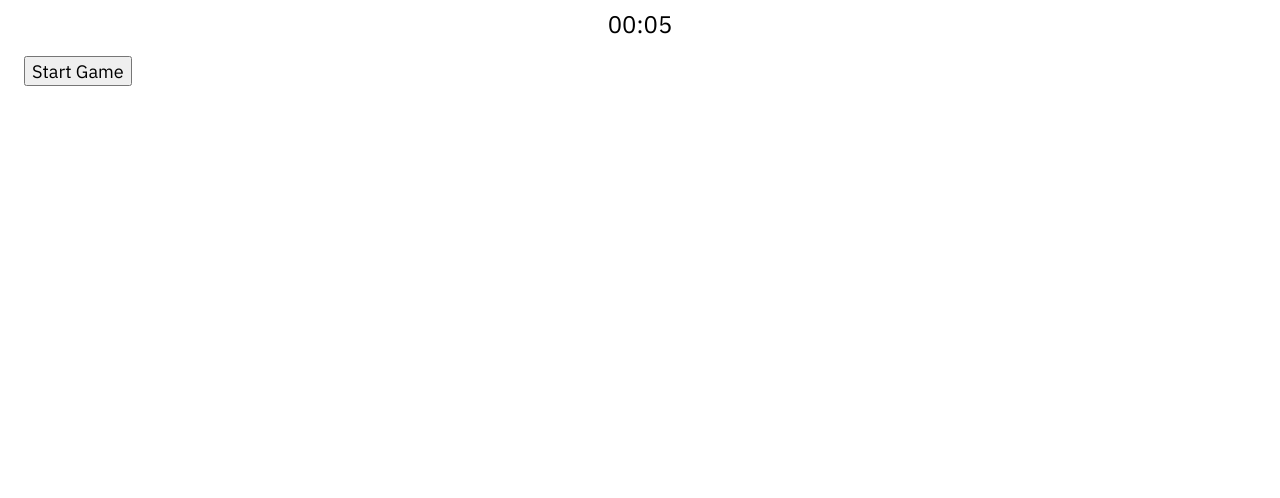
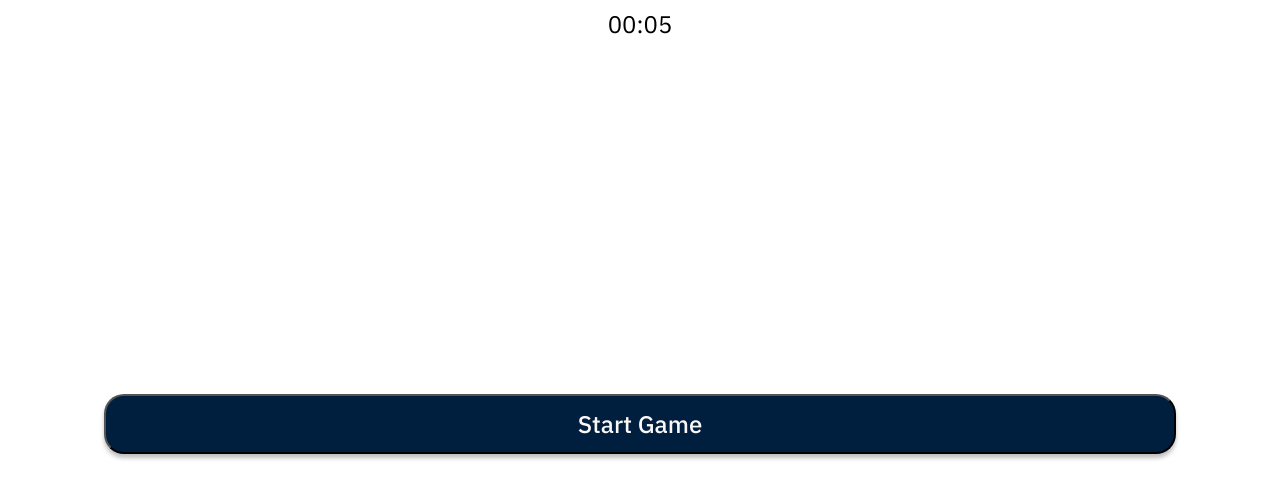
Before and after one commit to JoStrecker/icon_memory, a Nuxt app: page / in a window 1280 px wide. Shown: the top 498 px of the page. Built offline with nearby package versions, Linux system fonts and the light colour scheme.

Commit message:
- add more colors - add 3-card game - add time to score - some layout changes

```diff
--- a/components/GameField.vue
+++ b/components/GameField.vue
@@ -30,7 +30,6 @@ const emits = defineEmits(['onCardClick'])
   flex-wrap: wrap;
   justify-content: center;
   gap: 1rem;
-  padding: 0 6rem;
 }
 
 .field {
--- a/composables/useMemoryCard.ts
+++ b/composables/useMemoryCard.ts
@@ -8,21 +8,21 @@ export const useMemoryCard = () => {
     <MemoryCard>{cardId: 2, name: "Favorite", icon: "favorite", color: MemoryCardColor.Yellow},
     <MemoryCard>{cardId: 3, name: "Delete", icon: "delete", color: MemoryCardColor.Red},
     <MemoryCard>{cardId: 4, name: "Logout", icon: "logout", color: MemoryCardColor.Teal},
-    <MemoryCard>{cardId: 5, name: "Login", icon: "login", color: MemoryCardColor.Green},
-    <MemoryCard>{cardId: 6, name: "Bolt", icon: "bolt", color: MemoryCardColor.Yellow},
-    <MemoryCard>{cardId: 7, name: "Key", icon: "key", color: MemoryCardColor.Yellow},
-    <MemoryCard>{cardId: 8, name: "Done All", icon: "done_all", color: MemoryCardColor.Blue},
-    <MemoryCard>{cardId: 9, name: "Javascript", icon: "javascript", color: MemoryCardColor.Yellow},
-    <MemoryCard>{cardId: 10, name: "Person", icon: "person", color: MemoryCardColor.Teal},
+    <MemoryCard>{cardId: 5, name: "Login", icon: "login", color: MemoryCardColor.Pink},
+    <MemoryCard>{cardId: 6, name: "Bolt", icon: "bolt", color: MemoryCardColor.Purple},
+    <MemoryCard>{cardId: 7, name: "Key", icon: "key", color: MemoryCardColor.LightBlue},
+    <MemoryCard>{cardId: 8, name: "Done All", icon: "done_all", color: MemoryCardColor.LightGreen},
+    <MemoryCard>{cardId: 9, name: "Javascript", icon: "javascript", color: MemoryCardColor.Orange},
+    <MemoryCard>{cardId: 10, name: "Person", icon: "person", color: MemoryCardColor.Yellow},
     <MemoryCard>{cardId: 11, name: "Rocket Launch", icon: "rocket_launch", color: MemoryCardColor.Teal},
     <MemoryCard>{cardId: 12, name: "Diamond", icon: "diamond", color: MemoryCardColor.Blue},
     <MemoryCard>{cardId: 13, name: "Forest", icon: "forest", color: MemoryCardColor.Green},
-    <MemoryCard>{cardId: 14, name: "Public", icon: "public", color: MemoryCardColor.Blue},
-    <MemoryCard>{cardId: 15, name: "Tsunami", icon: "tsunami", color: MemoryCardColor.Teal},
-    <MemoryCard>{cardId: 16, name: "Language", icon: "language", color: MemoryCardColor.Teal},
-    <MemoryCard>{cardId: 17, name: "Verified", icon: "verified", color: MemoryCardColor.Yellow},
-    <MemoryCard>{cardId: 18, name: "Flutter Dash", icon: "flutter_dash", color: MemoryCardColor.Blue},
-    <MemoryCard>{cardId: 19, name: "Gesture", icon: "gesture", color: MemoryCardColor.Green},
+    <MemoryCard>{cardId: 14, name: "Public", icon: "public", color: MemoryCardColor.Red},
+    <MemoryCard>{cardId: 15, name: "Tsunami", icon: "tsunami", color: MemoryCardColor.Pink},
+    <MemoryCard>{cardId: 16, name: "Language", icon: "language", color: MemoryCardColor.Purple},
+    <MemoryCard>{cardId: 17, name: "Verified", icon: "verified", color: MemoryCardColor.LightGreen},
+    <MemoryCard>{cardId: 18, name: "Flutter Dash", icon: "flutter_dash", color: MemoryCardColor.LightBlue},
+    <MemoryCard>{cardId: 19, name: "Gesture", icon: "gesture", color: MemoryCardColor.Orange},
   ]
 
   const getCorrectCards = (length: number): MemoryCard[] => {
@@ -69,4 +69,9 @@ export enum MemoryCardColor {
   Blue = '#03468f',
   Red = '#d10000',
   Yellow = '#ffd301',
+  Pink = '#f89a94',
+  Purple = '#791d7f',
+  LightBlue = '#0775f6',
+  LightGreen = '#81c13a',
+  Orange = '#f39926',
 }
--- a/pages/index.vue
+++ b/pages/index.vue
@@ -12,10 +12,11 @@ const field: Ref<MemoryCard[]> = ref([])
 const clickedCards: Ref<MemoryCard[]> = ref([])
 
 const currentStage: Ref<MemoryCardType> = ref(MemoryCardType.Text)
+const currentAmount: Ref<integer> = ref(3)
 const interactive: Ref<boolean> = ref(false)
 const countdown: Ref<Duration> = ref(Duration.fromMillis(5000))
 const started: Ref<boolean> = ref(false)
-const scores: Ref<string[]> = ref([])
+const scores: Ref<Score[]> = ref([])
 const finished: Ref<boolean> = ref(false)
 const interval: Ref<NodeJS.Timeout | null> = ref(null)
 
@@ -28,7 +29,7 @@ function startCountdown(seconds: integer): void {
     if (newTimeout < 1) {
       finishRound()
     }
-  }, 1000)
+  }, 100)
 }
 
 function stopCountdown() {
@@ -40,7 +41,7 @@ function stopCountdown() {
 function startGame() {
   resetGame()
 
-  correctCards.value = memoryCardHook.getCorrectCards(5)
+  correctCards.value = memoryCardHook.getCorrectCards(currentAmount.value)
   allCards.value = memoryCardHook.getAllCards()
   field.value = correctCards.value
 
@@ -54,11 +55,6 @@ function startGame() {
 
 function nextStage() {
   if (interactive.value) {
-    console.log("Reset Correct Cards")
-    correctCards.value = memoryCardHook.getCorrectCards(5)
-    console.log(`Correct Cards: ${correctCards.value.map(card => {
-      return card.name
-    })}`)
     switch (currentStage.value) {
       case MemoryCardType.Text:
         currentStage.value = MemoryCardType.Icon
@@ -70,10 +66,20 @@ function nextStage() {
         currentStage.value = MemoryCardType.Color
         break
       case MemoryCardType.Color:
+        if (currentAmount.value === 3) {
+          currentAmount.value = 5
+          currentStage.value = MemoryCardType.Text
+        } else {
           finished.value = true
           started.value = false
           return
         }
+    }
+    console.log("Reset Correct Cards")
+    correctCards.value = memoryCardHook.getCorrectCards(currentAmount.value)
+    console.log(`Correct Cards: ${correctCards.value.map(card => {
+      return card.name
+    })}`)
     startCountdown(5)
     field.value = correctCards.value
   } else {
@@ -102,8 +108,14 @@ function finishRound() {
       }
     }
 
-    scores.value.push(`${counter}/5`)
-    console.log(`Roundscore: ${counter}/5`)
+    scores.value.push(
+        <Score>{
+          round: currentStage.value,
+          score: `${counter}/${currentAmount.value}`,
+          time: `${(Duration.fromMillis(30000).minus(countdown.value)).toFormat('mm:ss')}`,
+        }
+    )
+    console.log(`Roundscore: ${counter}/${currentAmount.value}`)
 
     clickedCards.value = []
   }
@@ -136,6 +148,7 @@ function resetGame() {
   clickedCards.value = []
 
   currentStage.value = MemoryCardType.Text
+  currentAmount.value = 3
   interactive.value = false
   countdown.value = Duration.fromMillis(5000)
   started.value = false
@@ -153,27 +166,35 @@ function onCardClick(card: MemoryCard) {
     clickedCards.value.push(card)
   }
 
-  if (clickedCards.value.length === 5) {
+  if (clickedCards.value.length === currentAmount.value) {
     finishRound()
   }
+}
+
+interface Score {
+  round: integer,
+  score: string,
+  time: string,
 }
 </script>
 
 <template>
+  <div style="display: flex; height: 100vh; flex-direction: column">
     <div class="row">
-    <span v-if="finished" v-for="score in scores" class="text">{{ score }}</span>
+      <span v-if="finished" v-for="score in scores" class="text">{{ score.score }} ({{ score.time }})</span>
       <span v-else class="text">{{ countdown.toFormat('mm:ss') }}</span>
     </div>
 
     <div v-if="started" class="row">
-    <span v-if="interactive" class="headline3">Wähle die 5 korrekten Karten</span>
-    <span v-else class="headline3">Merke dir diese 5 Karten</span>
+      <span v-if="interactive" class="headline3">Wähle die {{ currentAmount }} korrekten Karten</span>
+      <span v-else class="headline3">Merke dir diese {{ currentAmount }} Karten</span>
     </div>
 
     <div class="gameContainer">
-    <button v-if="!started" @click="startGame" class="text small">Start Game</button>
+      <button v-if="!started" @click="startGame" class="button" title="Start Game">Start Game</button>
       <GameField v-else :cards="field" :interactive="interactive" :currentStage="currentStage"
                  :clickedCards="clickedCards" @onCardClick="onCardClick"/>
+    </div>
   </div>
 </template>
 
@@ -188,7 +209,45 @@ function onCardClick(card: MemoryCard) {
 }
 
 .gameContainer {
+  flex-grow: 1;
   align-content: center;
-  padding: 1rem;
+  align-items: center;
+  justify-content: center;
+  justify-items: center;
+  padding: 0 6rem;
+}
+
+.button {
+  background-color: var(--primary-color);
+  box-shadow: 0 4px 4px rgba(0, 0, 0, 0.25);
+  border-radius: 20px;
+  width: 100%;
+  height: 3.75rem;
+  overflow: hidden;
+  display: flex;
+  flex-direction: row;
+  align-items: center;
+  justify-content: center;
+  padding: 0.63rem 1.25rem;
+  box-sizing: border-box;
+  text-align: center;
+  font-size: var(--standard-size);
+  color: var(--light-color);
+  font-family: var(--font-medium);
+}
+
+.button:enabled {
+  cursor: pointer;
+}
+
+.button:hover {
+  background-color: var(--primary-color);
+  box-shadow: inset 0 4px 4px rgba(255, 255, 255, 0.25);
+}
+
+.button:disabled {
+  background-color: var(--tertiary-color);
+  box-shadow: 0 4px 4px rgba(0, 0, 0, 0.25);
+  font-family: var(--font);
 }
 </style>
```
Lines whose indentation alone changed are shown as unchanged.
